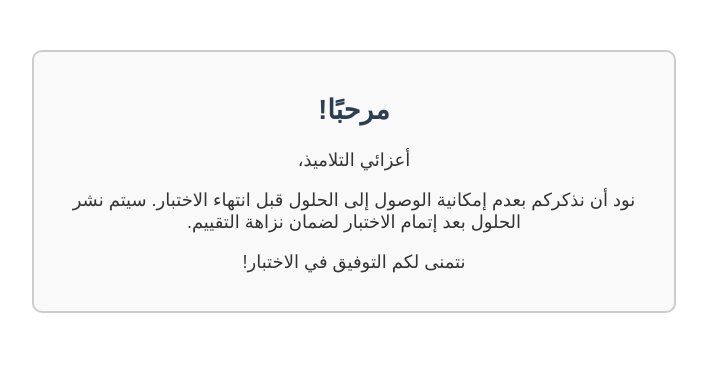
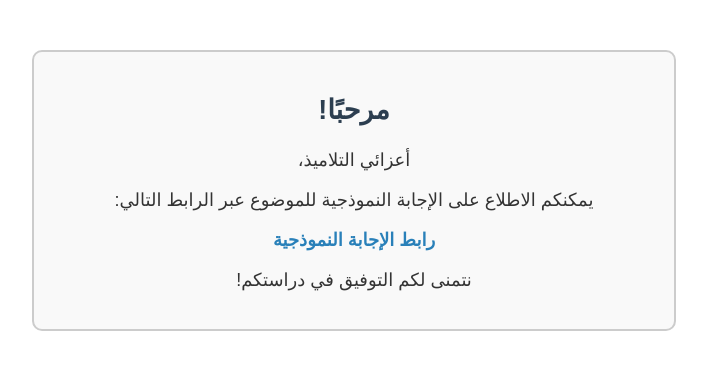
Before and after one commit to med1130/ge-3tr-2024-2025, a plain HTML site: page index.html in a window 1280 px wide. Shown: the whole page, without its empty margins (286-993 px from the left). Drawn offline with Linux system fonts and the light colour scheme.

Commit message:
Update index.html

```diff
--- a/index.html
+++ b/index.html
@@ -3,7 +3,7 @@
 <head>
     <meta charset="UTF-8">
     <meta name="viewport" content="width=device-width, initial-scale=1.0">
-    <title>رسالة التذكير</title>
+    <title>الاطلاع على الإجابة النموذجية</title>
     <style>
         body {
             font-family: Arial, sans-serif;
@@ -25,6 +25,14 @@
         .message h2 {
             color: #2c3e50;
         }
+        .link {
+            color: #2980b9;
+            text-decoration: none;
+            font-weight: bold;
+        }
+        .link:hover {
+            text-decoration: underline;
+        }
     </style>
 </head>
 <body>
@@ -32,8 +40,9 @@
     <div class="message">
         <h2>مرحبًا!</h2>
         <p>أعزائي التلاميذ،</p>
-        <p>نود أن نذكركم بعدم إمكانية الوصول إلى الحلول قبل انتهاء الاختبار. سيتم نشر الحلول بعد إتمام الاختبار لضمان نزاهة التقييم.</p>
-        <p>نتمنى لكم التوفيق في الاختبار!</p>
+        <p>يمكنكم الاطلاع على الإجابة النموذجية للموضوع عبر الرابط التالي:</p>
+        <p><a href="https://drive.google.com/file/d/1WUaVt5okZqbDaUuldlYwYHYKZKu-0C5j/view?usp=drivesdk" class="link" target="_blank">رابط الإجابة النموذجية</a></p>
+        <p>نتمنى لكم التوفيق في دراستكم!</p>
     </div>
 
 </body>
```
